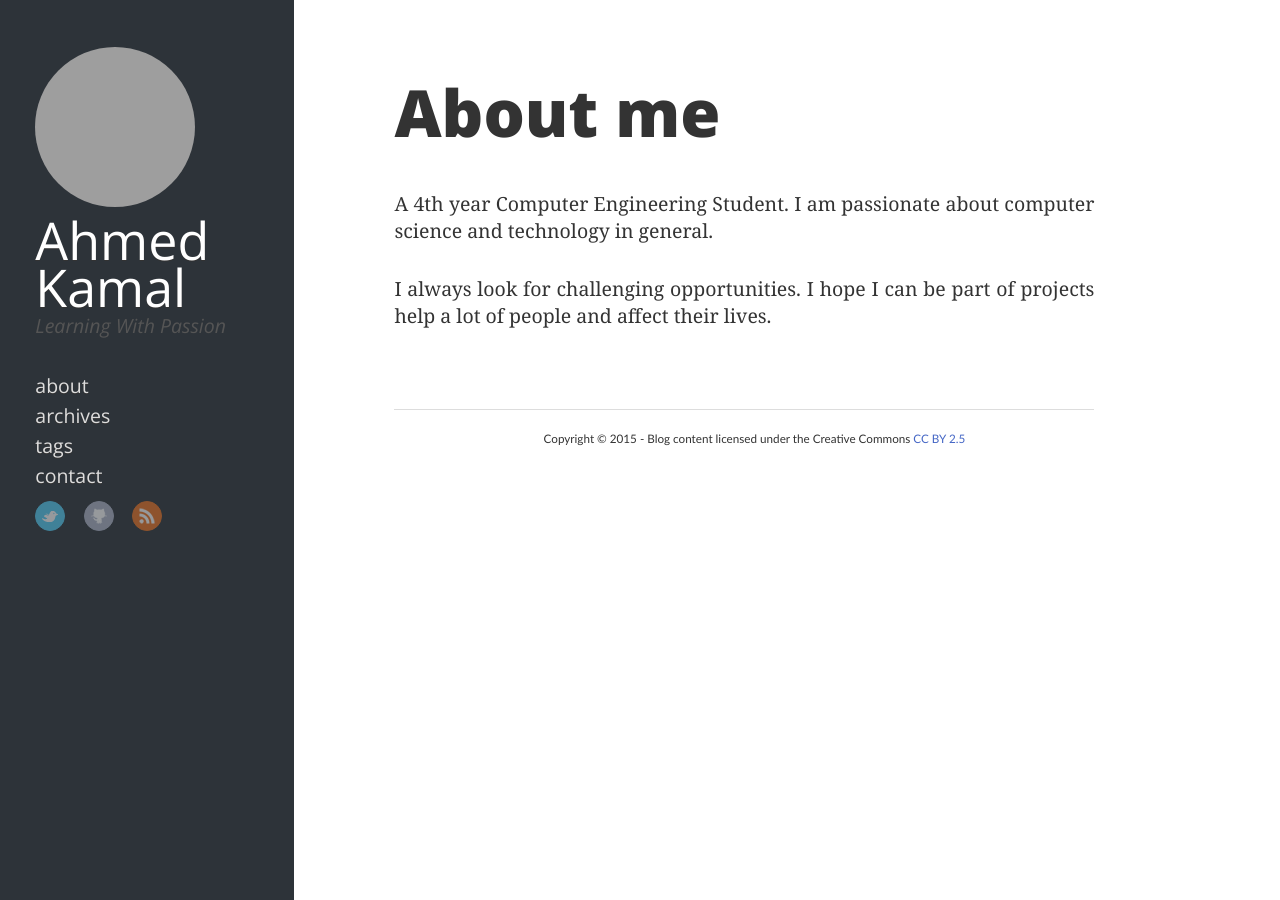
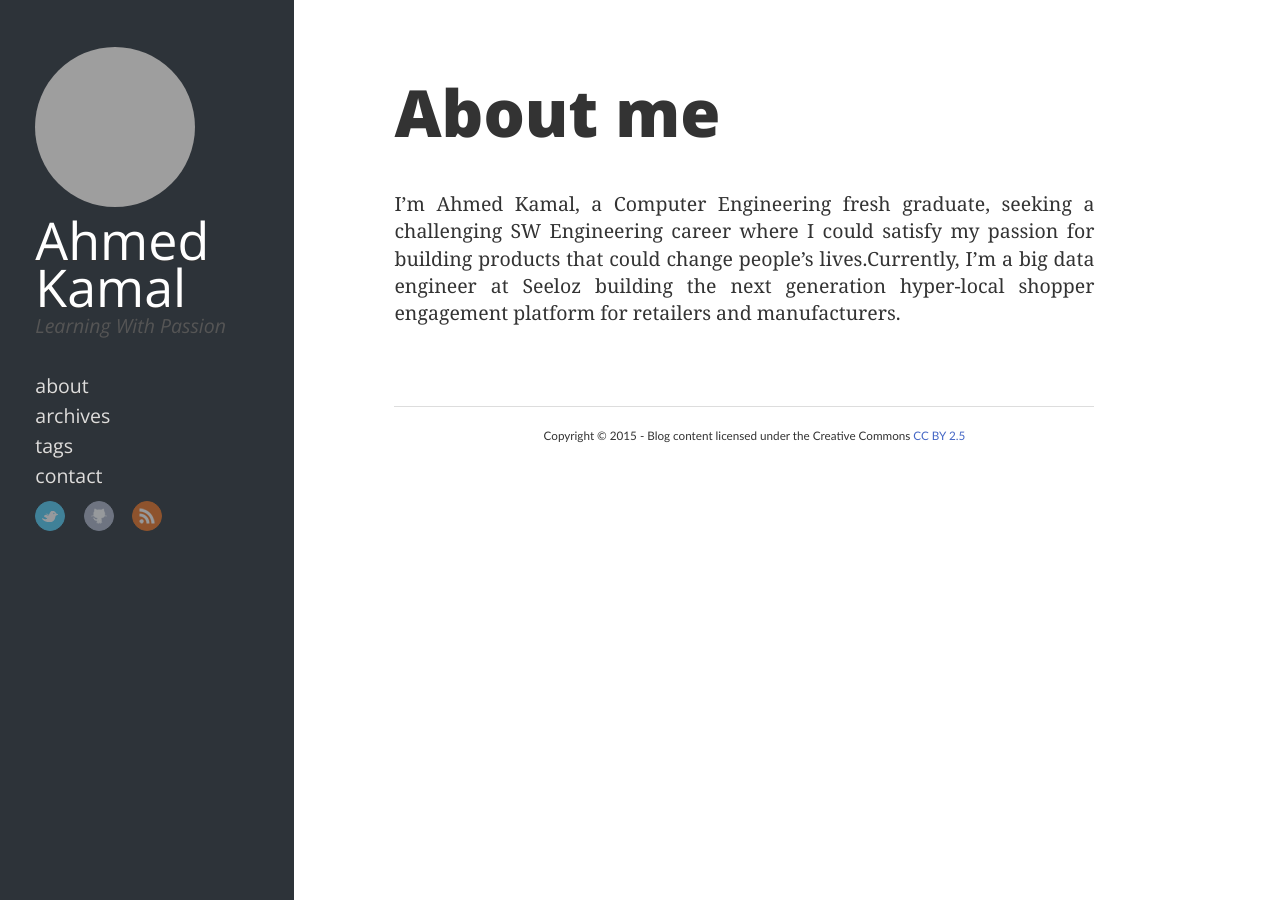
Before and after one commit to AhmedKamal/ahmedkamal.github.io, a Jekyll site: the page built from about/index.markdown, in a window 1280 px wide. Built offline with Jekyll 4.4.1, drawn with Linux system fonts in a browser that asks for light colours; nearby versions of some CDN libraries; Markdown is read by kramdown in place of the engine named in the settings; comment, search, counter and statistics services are not loaded; grey boxes are pictures that could not be loaded.

Commit message:
Update index.markdown

```diff
--- a/about/index.markdown
+++ b/about/index.markdown
@@ -8,6 +8,4 @@ categories: [personal]
 sharing: false
 ---
 
-A 4th year Computer Engineering Student. I am passionate about computer science and technology in general.
-
-I always look for challenging opportunities. I hope I can be part of projects help a lot of people and affect their lives.
+I'm Ahmed Kamal, a Computer Engineering fresh graduate, seeking a challenging SW Engineering career where I could satisfy my passion for building products that could change people's lives.Currently, I'm a big data engineer at Seeloz building the next generation hyper-local shopper engagement platform for retailers and manufacturers.
```
